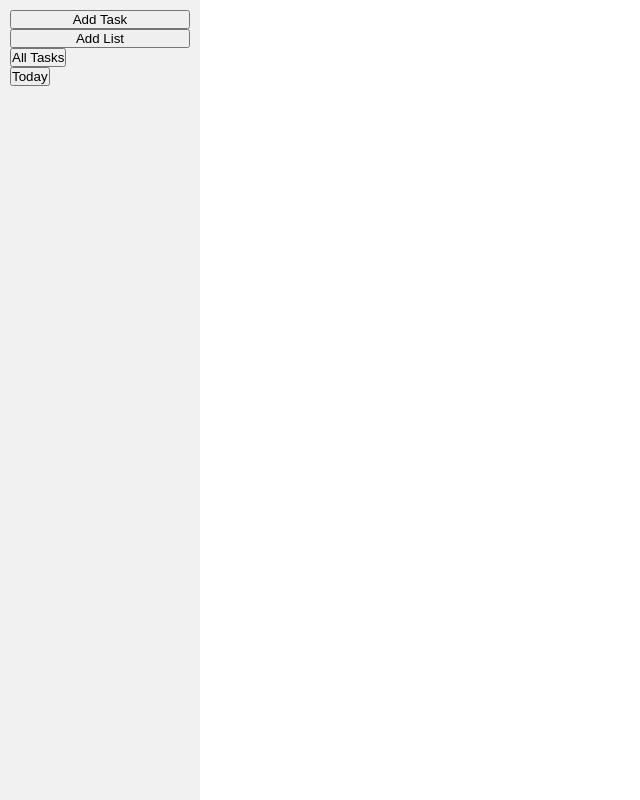
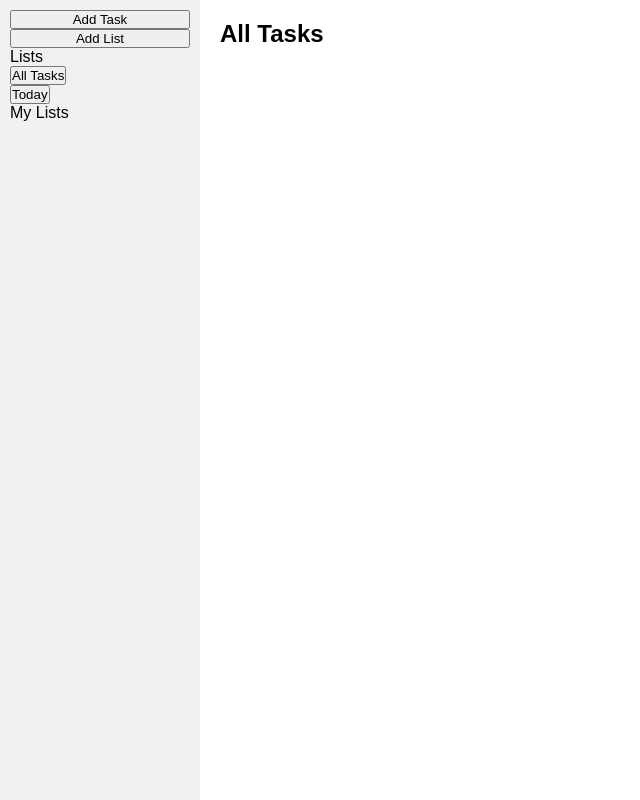
Before and after one commit to fedewaelk/Todo-Liso, a website built with webpack: page src/index.html in a window 1280 px wide. Shown: the whole page, without its empty margins (0-640 px from the left). Built offline with nearby package versions, Linux system fonts and the light colour scheme.

Commit message:
basic structure

```diff
--- a/src/index.html
+++ b/src/index.html
@@ -12,11 +12,17 @@
             <button class="sidebar-button">Add Task</button>
             <button class="sidebar-button">Add List</button>
             <ul id="lists">
+                <p>Lists</p>
                 <li><button id="all-tasks">All Tasks</button></li>
                 <li><button id="today">Today</button></li>
             </ul>
+            <ul id="my-lists">
+                <p>My Lists</p>
+            </ul>
         </aside>
         <main class="main-content">
+            <h2 id="current-list-title">All Tasks</h2>
+            <div id="task-container"></div>
         </main>
     </div>
 </body>
```
